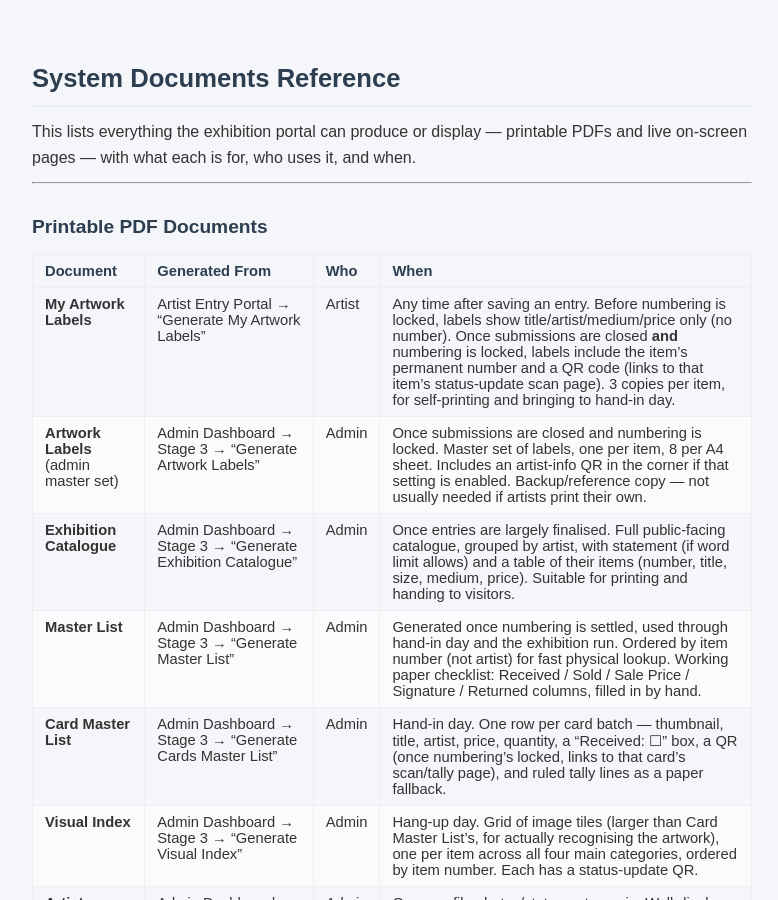
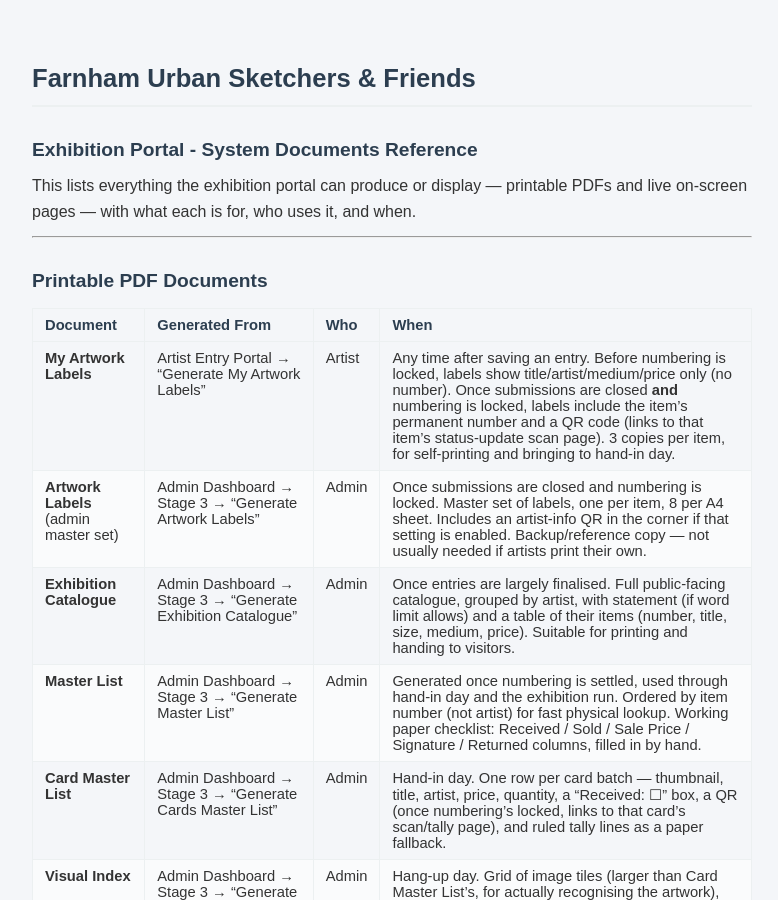
Before and after one commit to uskfarnham/exhibition-portal, a Jekyll site: the page built from system_documents_reference.md, in a window 1280 px wide and 900 px high. Shown: the whole window, without its empty margins (248-1026 px from the left). Built offline with Jekyll 4.4.1, drawn with Linux system fonts in a browser that asks for light colours.

Commit message:
markdown tidying

```diff
--- a/system_documents_reference.md
+++ b/system_documents_reference.md
@@ -3,8 +3,9 @@ layout: default
 title: System Documents Reference
 css: css/style.css
 ---
+# Farnham Urban Sketchers & Friends
 
-# System Documents Reference
+## Exhibition Portal - System Documents Reference
 
 This lists everything the exhibition portal can produce or display — printable PDFs and live on-screen pages — with what each is for, who uses it, and when.
 
```
Also changed, not shown: user-guide.md (+2 -1 lines).
